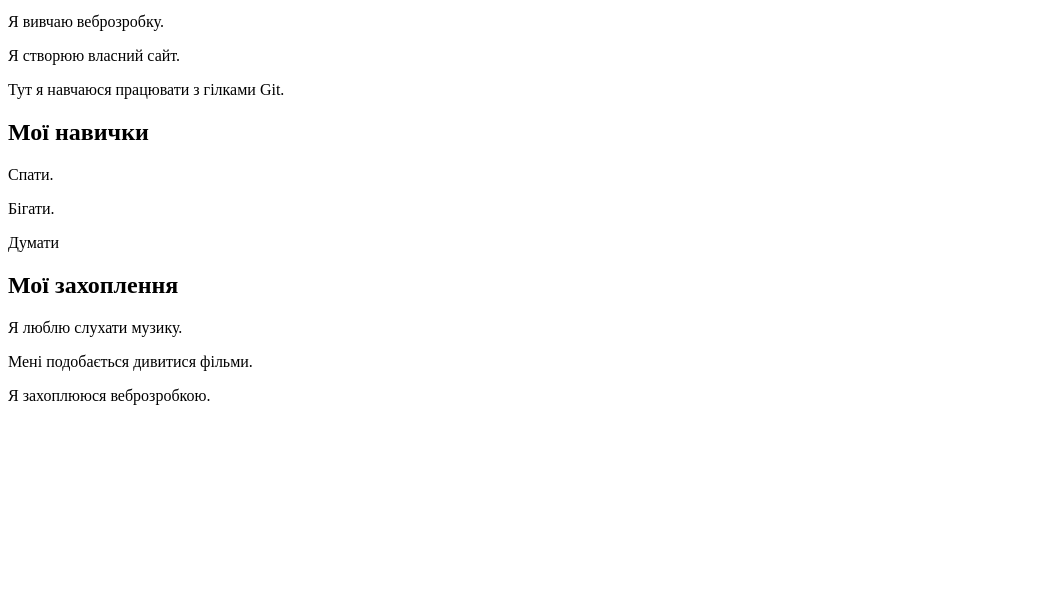
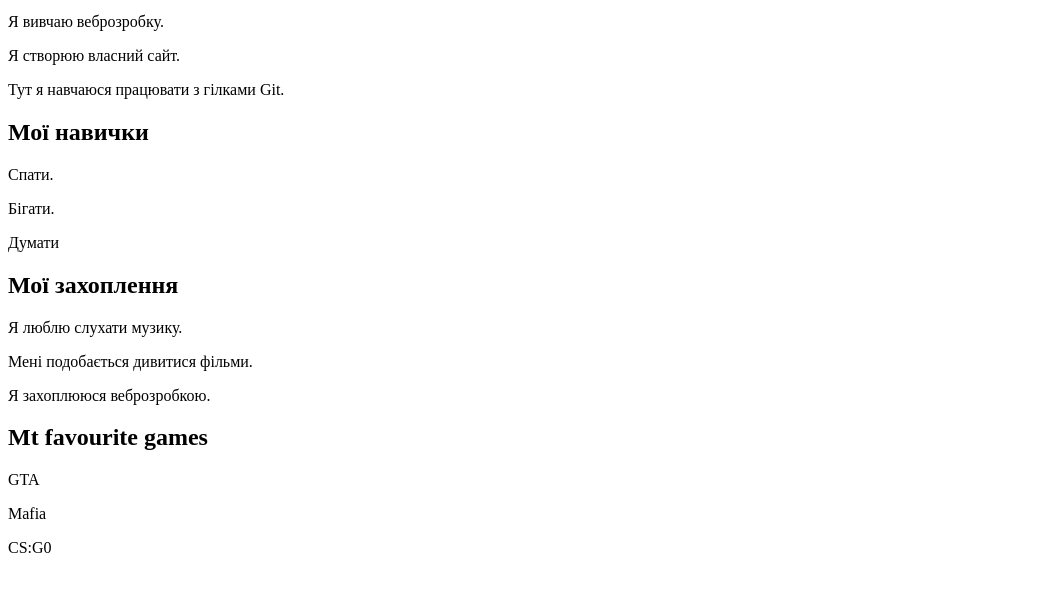
Before and after one commit to Log922/Lesson-3-16-11-26, a plain HTML site: page index.html in a window 1280 px wide. Shown: the part 101-692 px from the top of the page, without its empty margins (0-1047 px from the left). Drawn offline with Linux system fonts and the light colour scheme.

Commit message:
New commit

```diff
--- a/index.html
+++ b/index.html
@@ -26,5 +26,11 @@
             <p>Мені подобається дивитися фільми.</p>
             <p>Я захоплююся веброзробкою.</p>
         </section>
+        <section>
+            <h1>Mt favourite games</h1>
+            <p>GTA</p>
+            <p>Mafia</p>
+            <p>CS:G0</p>
+        </section>
     </body>
 </html>
```
